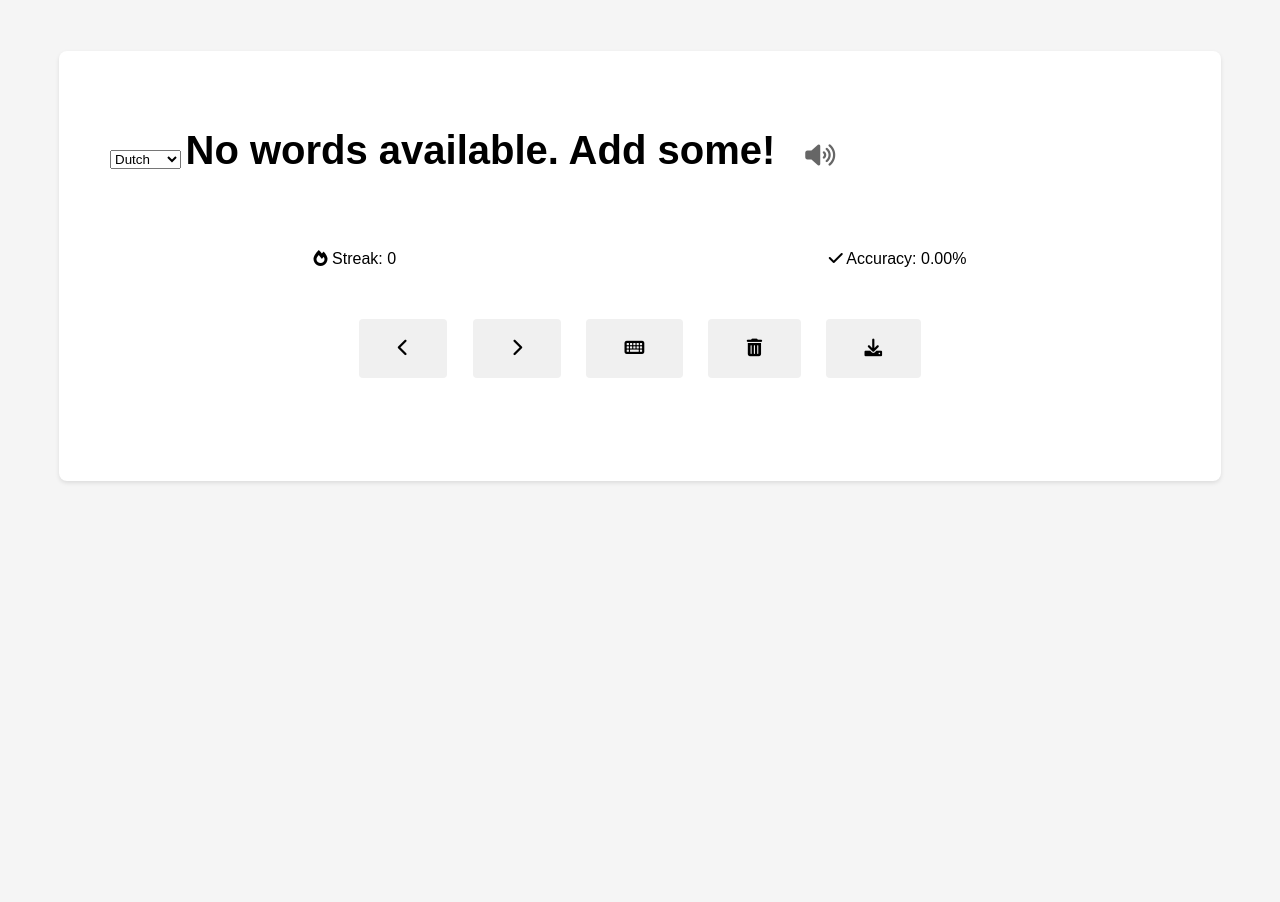
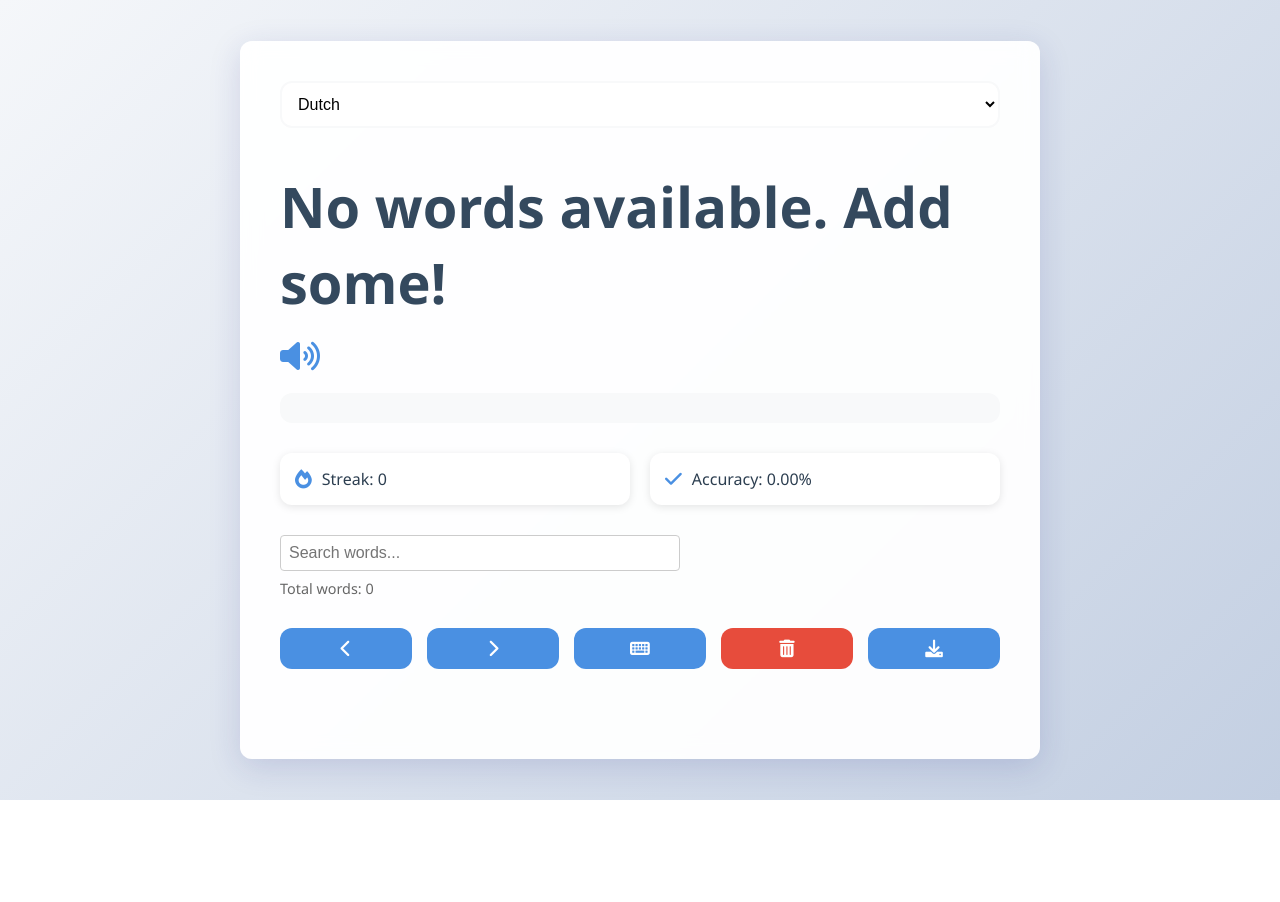
Before and after one commit to Yusuprozimemet/wordsapp, a Flask app: page / in a window 1280 px wide. After the commit the page ends 800 px from the top, so only its background shows below. Run offline with Flask 2, Linux system fonts and the light colour scheme; data that the repository does not hold is empty.

Commit message:
some updates

```diff
--- a/app/static/css/style.css
+++ b/app/static/css/style.css
@@ -1,114 +1,262 @@
+:root {
+    --primary-color: #4a90e2;
+    --secondary-color: #f8f9fa;
+    --accent-color: #34495e;
+    --success-color: #2ecc71;
+    --error-color: #e74c3c;
+    --text-color: #2c3e50;
+    --border-radius: 12px;
+    --transition: all 0.3s ease;
+}
+
+* {
+    margin: 0;
+    padding: 0;
+    box-sizing: border-box;
+}
+
 body {
-    font-family: Arial, sans-serif;
-    margin: 4vw; /* Use viewport units for scalable margins */
-    background-color: #f5f5f5;
-    min-height: 100vh; /* Ensure body takes full height on all devices */
+    font-family: 'Segoe UI', system-ui, -apple-system, sans-serif;
+    background: linear-gradient(135deg, #f5f7fa 0%, #c3cfe2 100%);
+    min-height: 100vh;
+    display: flex;
+    justify-content: center;
+    align-items: center;
+    padding: 20px;
+    color: var(--text-color);
 }
 
 #wordContainer {
-    max-width: 90%; /* Flexible width, not fixed at 600px */
-    margin: 0 auto;
-    padding: 4vw; /* Scale padding with viewport */
-    background-color: white;
-    border-radius: 8px;
-    box-shadow: 0 2px 4px rgba(0, 0, 0, 0.1);
+    background: rgba(255, 255, 255, 0.95);
+    backdrop-filter: blur(10px);
+    border-radius: var(--border-radius);
+    box-shadow: 0 8px 32px rgba(31, 38, 135, 0.15);
+    padding: clamp(20px, 5vw, 40px);
+    width: min(95%, 800px);
+    margin: auto;
+    transition: var(--transition);
+}
+
+#languageSelector {
+    width: 100%;
+    padding: 12px;
+    border: 2px solid var(--secondary-color);
+    border-radius: var(--border-radius);
+    margin-bottom: 20px;
+    font-size: 1rem;
+    background: white;
+    cursor: pointer;
+    transition: var(--transition);
+}
+
+#languageSelector:hover {
+    border-color: var(--primary-color);
 }
 
 #word {
-    font-size: clamp(1.5em, 5vw, 2.5em); /* Min 1.5em, preferred 5vw, max 2.5em */
-    margin: 2vw 0;
-    display: inline-block;
+    font-size: clamp(2rem, 6vw, 3.5rem);
+    font-weight: 700;
+    color: var(--accent-color);
+    margin: 20px 0;
+    display: flex;
+    align-items: center;
+    gap: 15px;
 }
 
 #pronounce-icon {
+    font-size: clamp(1.5rem, 4vw, 2rem);
+    color: var(--primary-color);
     cursor: pointer;
-    margin-left: 2vw;
-    color: #666;
-    font-size: clamp(1em, 4vw, 1.5em); /* Responsive icon size */
+    transition: var(--transition);
+}
+
+#pronounce-icon:hover {
+    transform: scale(1.1);
+    color: var(--accent-color);
 }
 
 #sentence {
-    font-size: clamp(1em, 3vw, 1.2em); /* Responsive font size */
-    color: #666;
-    margin: 2vw 0;
-}
-
-#navigation {
-    display: flex;
-    flex-wrap: wrap; /* Allow buttons to wrap on smaller screens */
-    justify-content: center;
-    gap: 2vw; /* Scalable gap */
-    margin: 4vw 0;
-}
-
-button {
-    padding: 1.5vw 3vw; /* Scale padding with viewport */
-    border: none;
-    background-color: #f0f0f0;
-    border-radius: 4px;
-    cursor: pointer;
-    font-size: clamp(0.9em, 2.5vw, 1.1em); /* Responsive button text */
-}
-
-button:hover {
-    background-color: #e0e0e0;
+    font-size: clamp(1rem, 3vw, 1.2rem);
+    line-height: 1.6;
+    color: var(--text-color);
+    margin: 20px 0;
+    padding: 15px;
+    background: var(--secondary-color);
+    border-radius: var(--border-radius);
 }
 
 .stats-container {
-    display: flex;
-    flex-wrap: wrap; /* Wrap stats on small screens */
-    justify-content: space-around;
-    margin: 4vw 0;
-    gap: 2vw; /* Add spacing between wrapped items */
+    display: grid;
+    grid-template-columns: repeat(auto-fit, minmax(150px, 1fr));
+    gap: 20px;
+    margin: 30px 0;
 }
 
-.typing-container {
-    margin: 4vw 0;
+.stat-item {
+    display: flex;
+    align-items: center;
+    gap: 10px;
+    padding: 15px;
+    background: white;
+    border-radius: var(--border-radius);
+    box-shadow: 0 2px 8px rgba(0, 0, 0, 0.1);
+    transition: var(--transition);
 }
 
-.typing-container.hidden {
-    display: none;
+.stat-item:hover {
+    transform: translateY(-2px);
+    box-shadow: 0 4px 12px rgba(0, 0, 0, 0.15);
+}
+
+.stat-item i {
+    color: var(--primary-color);
+    font-size: 1.2rem;
+}
+
+#typingContainer {
+    margin: 30px 0;
 }
 
 #typingInput {
     width: 100%;
-    padding: 2vw; /* Scale padding */
-    border: 1px solid #ccc;
-    border-radius: 4px;
-    font-size: clamp(0.9em, 2.5vw, 1.1em); /* Responsive input text */
+    padding: 15px;
+    border: 2px solid var(--secondary-color);
+    border-radius: var(--border-radius);
+    font-size: 1rem;
+    transition: var(--transition);
 }
 
-/* Media Queries for finer control */
-@media (max-width: 768px) { /* Tablets like iPad */
+#typingInput:focus {
+    outline: none;
+    border-color: var(--primary-color);
+    box-shadow: 0 0 0 3px rgba(74, 144, 226, 0.2);
+}
+
+#navigation {
+    display: grid;
+    grid-template-columns: repeat(auto-fit, minmax(80px, 1fr));
+    gap: 15px;
+    margin-top: 30px;
+}
+
+button {
+    padding: 12px;
+    border: none;
+    background: var(--primary-color);
+    color: white;
+    border-radius: var(--border-radius);
+    cursor: pointer;
+    transition: var(--transition);
+    display: flex;
+    align-items: center;
+    justify-content: center;
+    gap: 8px;
+}
+
+button:hover {
+    transform: translateY(-2px);
+    box-shadow: 0 4px 12px rgba(74, 144, 226, 0.2);
+}
+
+button i {
+    font-size: 1.1rem;
+}
+
+#remove {
+    background: var(--error-color);
+}
+
+#message {
+    margin-top: 20px;
+    padding: 15px;
+    border-radius: var(--border-radius);
+    text-align: center;
+}
+
+.hidden {
+    display: none;
+}
+
+/* Animations */
+@keyframes fadeIn {
+    from { opacity: 0; transform: translateY(10px); }
+    to { opacity: 1; transform: translateY(0); }
+}
+
+.fade-in {
+    animation: fadeIn 0.3s ease-out;
+}
+
+/* Media Queries */
+@media (max-width: 768px) {
     #wordContainer {
-        padding: 3vw;
+        padding: clamp(15px, 4vw, 25px);
     }
+
     #navigation {
-        flex-direction: column; /* Stack buttons vertically */
-        align-items: center;
+        grid-template-columns: repeat(2, 1fr);
     }
+
     button {
-        width: 80%; /* Buttons take more width on tablets */
-        padding: 2vw 4vw;
+        padding: 15px;
+    }
+
+    /* Hide button text on tablets */
+    button span {
+        display: none;
     }
 }
 
-@media (max-width: 480px) { /* Phones */
+@media (max-width: 480px) {
     body {
-        margin: 2vw; /* Reduce margin on small screens */
+        padding: 10px;
     }
-    #wordContainer {
-        padding: 2vw;
+
+    .stats-container {
+        grid-template-columns: 1fr;
     }
+
     #navigation {
-        gap: 1vw;
+        grid-template-columns: 1fr;
     }
-    button {
-        width: 100%; /* Full-width buttons on phones */
-        padding: 3vw 5vw;
-    }
-    .stats-container {
-        flex-direction: column; /* Stack stats vertically */
-        align-items: center;
+
+    /* Show button text again on mobile for better clarity */
+    button span {
+        display: inline;
     }
 }
+
+.search-container {
+    margin: 1rem 0;
+    width: 100%;
+    max-width: 400px;
+}
+
+#searchInput {
+    width: 100%;
+    padding: 8px;
+    border: 1px solid #ccc;
+    border-radius: 4px;
+    font-size: 16px;
+}
+
+.word-count {
+    margin: 0.5rem 0;
+    color: #666;
+    font-size: 0.9rem;
+}
+.error-message {
+    background-color: #ffebee;
+    color: #c62828;
+    padding: 10px;
+    border-radius: 4px;
+    margin: 10px 0;
+}
+
+.success-message {
+    background-color: #e8f5e9;
+    color: #2e7d32;
+    padding: 10px;
+    border-radius: 4px;
+    margin: 10px 0;
+}
--- a/app/static/js/app.js
+++ b/app/static/js/app.js
@@ -4,11 +4,12 @@ let typingMode = false;
 let streakCount = 0;
 let correctCharsTyped = 0;
 let totalCharsTyped = 0;
+let filteredWords = []; // New array to hold search results
 
 document.addEventListener('DOMContentLoaded', () => {
     loadWords();
     setupEventListeners();
-    updateAccuracy(); // Initialize accuracy display
+    updateAccuracy();
 });
 
 function setupEventListeners() {
@@ -19,20 +20,23 @@ function setupEventListeners() {
     document.getElementById('toggleTyping').addEventListener('click', toggleTypingMode);
     document.getElementById('pronounce-icon').addEventListener('click', pronounceWord);
     document.getElementById('typingInput').addEventListener('input', checkTyping);
-    document.getElementById('languageSelector').addEventListener('change', changeLanguage); // Add language selector event
+    document.getElementById('languageSelector').addEventListener('change', changeLanguage);
+    document.getElementById('searchInput').addEventListener('input', handleSearch); // New search handler
 }
 
 async function loadWords() {
     try {
         const response = await fetch('/api/words');
         words = await response.json();
+        filteredWords = [...words]; // Initialize filtered words
         if (words.length > 0) {
-            currentIndex = 0; // Reset index when loading new words
+            currentIndex = 0;
             updateWordDisplay();
         } else {
             document.getElementById('word').textContent = 'No words available. Add some!';
             document.getElementById('sentence').textContent = '';
         }
+        updateWordCount(); // Update the word count display
     } catch (error) {
         console.error('Failed to load words:', error);
         document.getElementById('word').textContent = 'Failed to load words.';
@@ -40,29 +44,52 @@ async function loadWords() {
     }
 }
 
+function updateWordCount() {
+    const totalCount = words.length;
+    const filteredCount = filteredWords.length;
+    const countText = filteredCount === totalCount ?
+        `Total words: ${totalCount}` :
+        `Showing ${filteredCount} of ${totalCount} words`;
+    document.getElementById('wordCount').textContent = countText;
+}
+
+function handleSearch(event) {
+    const searchTerm = event.target.value.toLowerCase();
+    if (searchTerm === '') {
+        filteredWords = [...words];
+    } else {
+        filteredWords = words.filter(word =>
+            word.word.toLowerCase().includes(searchTerm) ||
+            word.sentence.toLowerCase().includes(searchTerm)
+        );
+    }
+    currentIndex = 0; // Reset to first matching word
+    updateWordDisplay();
+    updateWordCount();
+}
+
 function updateWordDisplay() {
-    if (words.length === 0) {
-        document.getElementById('word').textContent = 'No words available';
+    if (filteredWords.length === 0) {
+        document.getElementById('word').textContent = 'No matching words';
         document.getElementById('sentence').textContent = '';
         return;
     }
 
-    const currentWord = words[currentIndex];
+    const currentWord = filteredWords[currentIndex];
     document.getElementById('word').textContent = currentWord.word;
     document.getElementById('sentence').textContent = currentWord.sentence;
 }
 
-
 function previousWord() {
-    if (words.length === 0) return;
-    currentIndex = (currentIndex - 1 + words.length) % words.length;
+    if (filteredWords.length === 0) return;
+    currentIndex = (currentIndex - 1 + filteredWords.length) % filteredWords.length;
     updateWordDisplay();
     resetTyping();
 }
 
 function nextWord() {
-    if (words.length === 0) return;
-    currentIndex = (currentIndex + 1) % words.length;
+    if (filteredWords.length === 0) return;
+    currentIndex = (currentIndex + 1) % filteredWords.length;
     updateWordDisplay();
     resetTyping();
 }
--- a/app/templates/base.html
+++ b/app/templates/base.html
@@ -1,14 +1,14 @@
 <!DOCTYPE html>
-<html>
+<html lang="en">
 <head>
+    <meta charset="UTF-8">
+    <meta name="viewport" content="width=device-width, initial-scale=1.0">
     <title>{% block title %}{% endblock %} - Vocabulary App</title>
     <link rel="stylesheet" href="{{ url_for('static', filename='css/style.css') }}">
     <link rel="stylesheet" href="https://cdnjs.cloudflare.com/ajax/libs/font-awesome/6.0.0-beta3/css/all.min.css">
 </head>
 <body>
-    <div class="content">
-        {% block content %}{% endblock %}
-    </div>
+    {% block content %}{% endblock %}
     <script src="{{ url_for('static', filename='js/app.js') }}"></script>
 </body>
 </html>
--- a/app/templates/index.html
+++ b/app/templates/index.html
@@ -31,6 +31,10 @@
         <input type="text" id="typingInput" placeholder="Type the word here..." autocomplete="off">
         <div id="feedback"></div>
     </div>
+    <div class="search-container">
+        <input type="text" id="searchInput" placeholder="Search words..." autocomplete="off">
+        <p id="wordCount" class="word-count">Total words: 0</p>
+    </div>
 
     <div id="navigation">
         <button id="previous" title="Previous"><i class="fas fa-chevron-left"></i></button>
```
